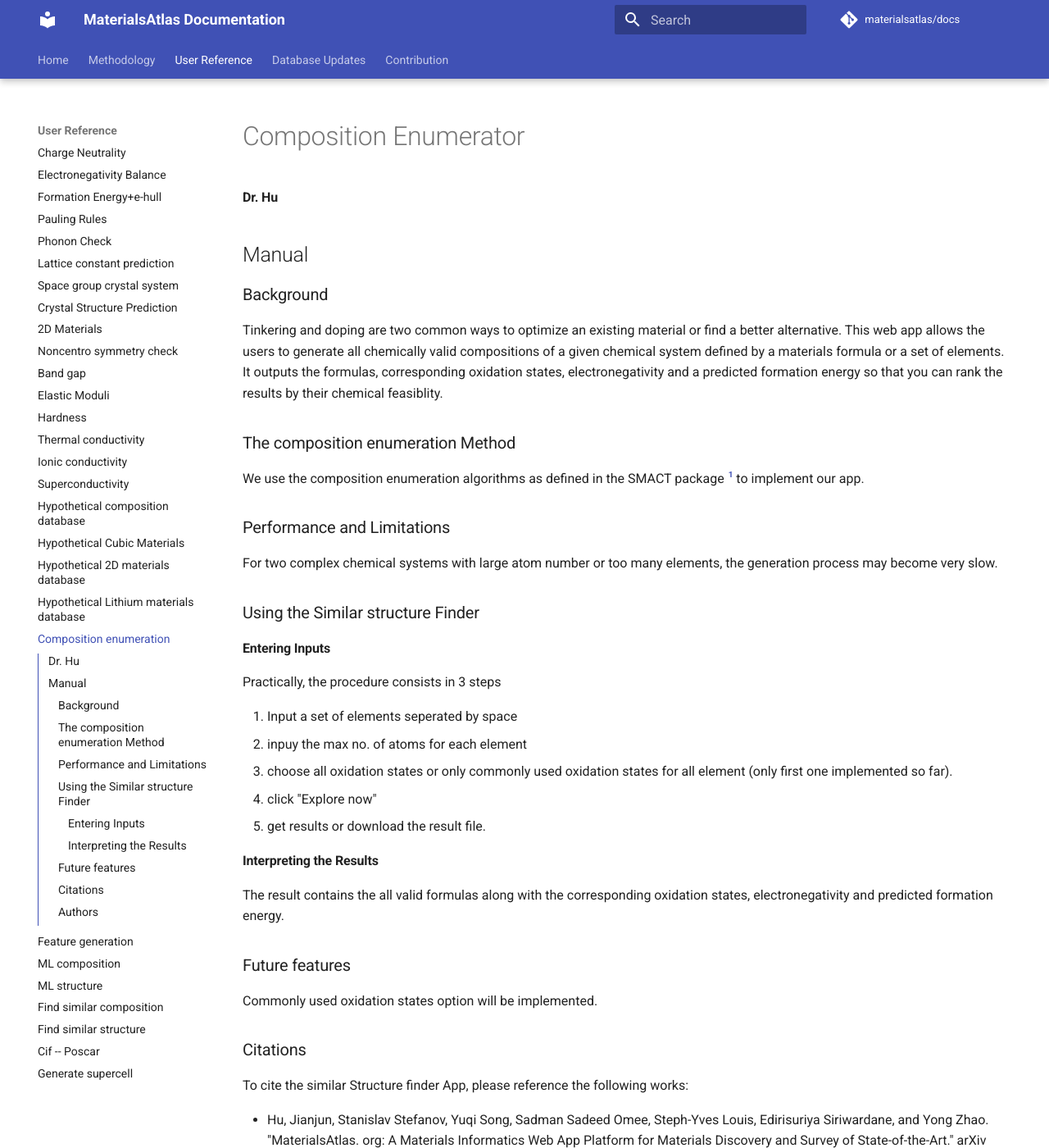
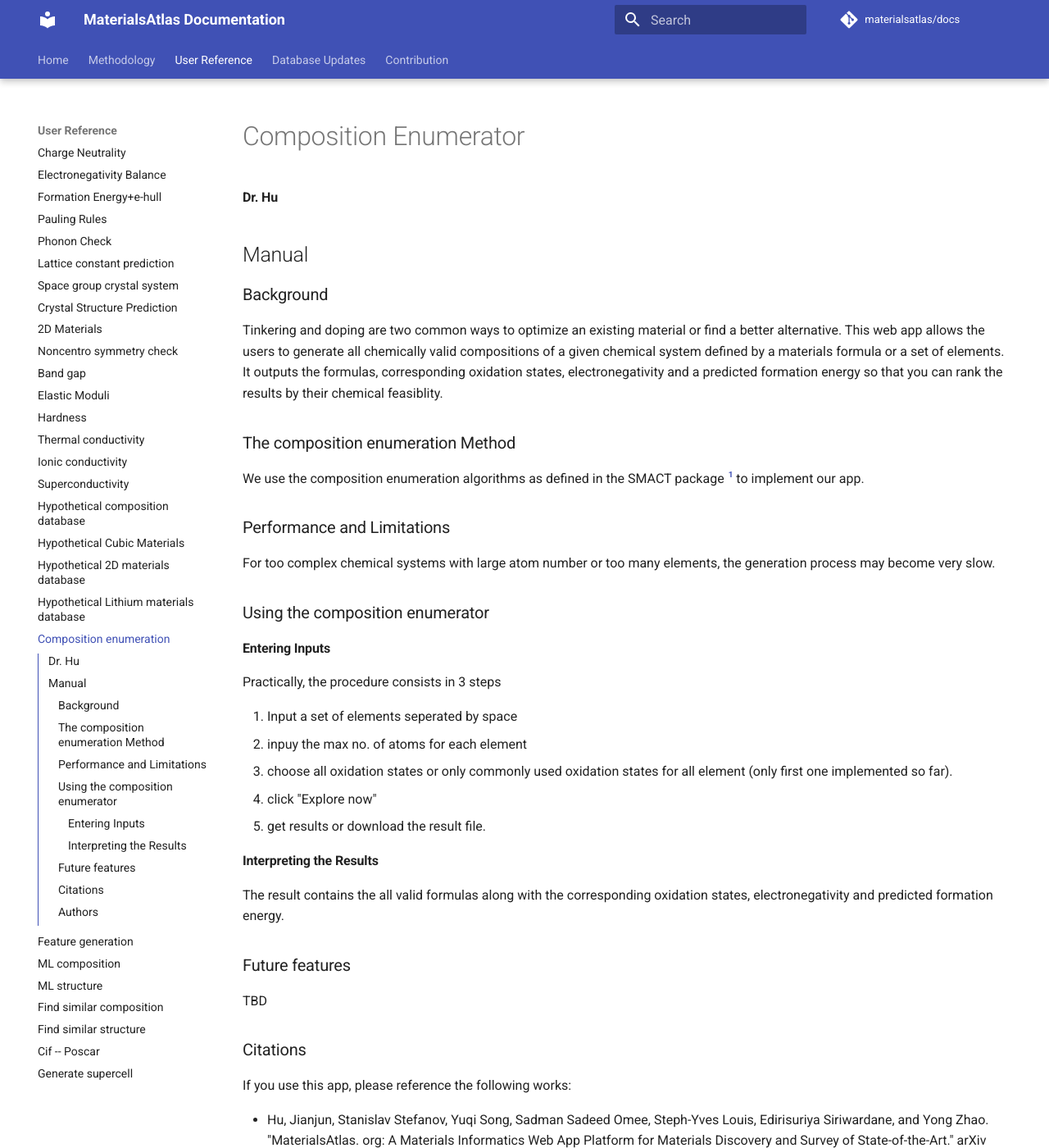
Before and after one commit to usccolumbia/materialsatlas, an MkDocs documentation site: the page built from docs/user-guide/composition-enumerator.md, in a window 1280 px wide and 1400 px high. Shown: the whole window at 82% size. Built offline with MkDocs 1.6.1 and Material for MkDocs 9.7.7, drawn with Linux system fonts in a browser that asks for light colours; comment, search, counter and statistics services are not loaded.

Commit message:
Update composition-enumerator.md

```diff
--- a/docs/user-guide/composition-enumerator.md
+++ b/docs/user-guide/composition-enumerator.md
@@ -16,9 +16,9 @@ We use the composition enumeration algorithms as defined in the SMACT package [^
 
 ### Performance and Limitations
 
-For two complex chemical systems with large atom number or too many elements, the generation process may become very slow.
+For too complex chemical systems with large atom number or too many elements, the generation process may become very slow.
 
-### Using the Similar structure Finder
+### Using the composition enumerator
 
 #### Entering Inputs
 
@@ -36,11 +36,11 @@ The result contains the all valid formulas along with the corresponding oxidatio
 
 ### Future features
 
-Commonly used oxidation states option will be implemented.
+TBD
 
 ### Citations
 
-To cite the similar Structure finder App, please reference the following works:
+If you use this app, please reference the following works:
 
 - Hu, Jianjun, Stanislav Stefanov, Yuqi Song, Sadman Sadeed Omee, Steph-Yves Louis, Edirisuriya Siriwardane, and Yong Zhao. "MaterialsAtlas. org: A Materials Informatics Web App Platform for Materials Discovery and Survey of State-of-the-Art." arXiv preprint arXiv:2109.04007 (2021).
 - D. W. Davies et al, "SMACT: Semiconducting Materials by Analogy and Chemical Theory" JOSS 4, 1361 (2019)
```
